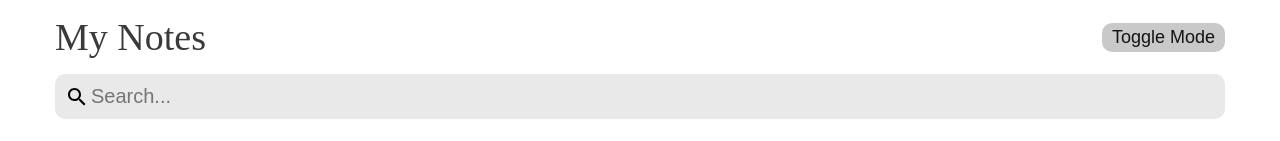
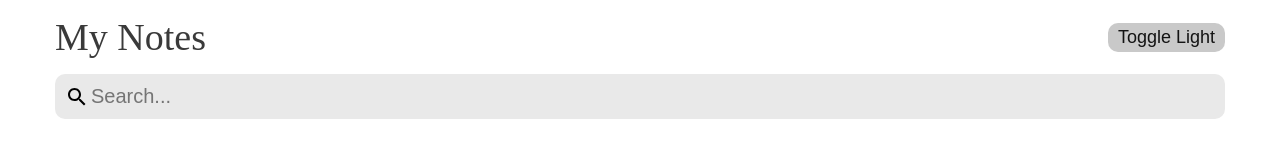
Before and after one commit to Guhenriques/notes-app, a React (Create React App) app: page / in a window 1280 px wide. Shown: the top 141 px of the page. Built offline with nearby package versions, Linux system fonts and the light colour scheme.

Commit message:
change button label

```diff
--- a/src/components/NoteComponents/DarkModeToggle.jsx
+++ b/src/components/NoteComponents/DarkModeToggle.jsx
@@ -3,7 +3,7 @@ import React from "react";
 const DarkModeToggle = ({ onDarkModeToggle }) => {
   return (
     <button onClick={onDarkModeToggle} className="note__save toggle-mode">
-      {"Toggle Mode"}
+      {"Toggle Light"}
     </button>
   );
 };
```
